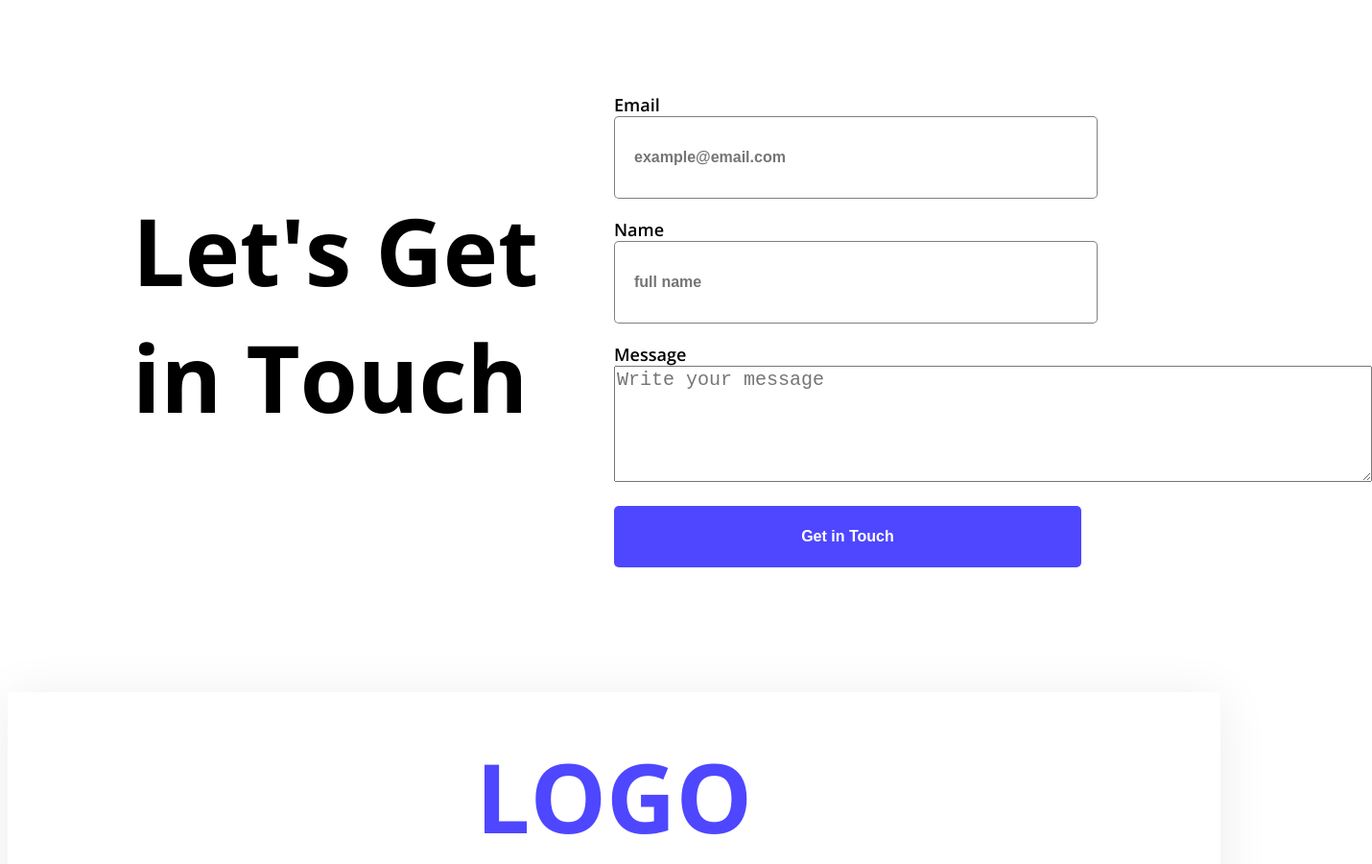
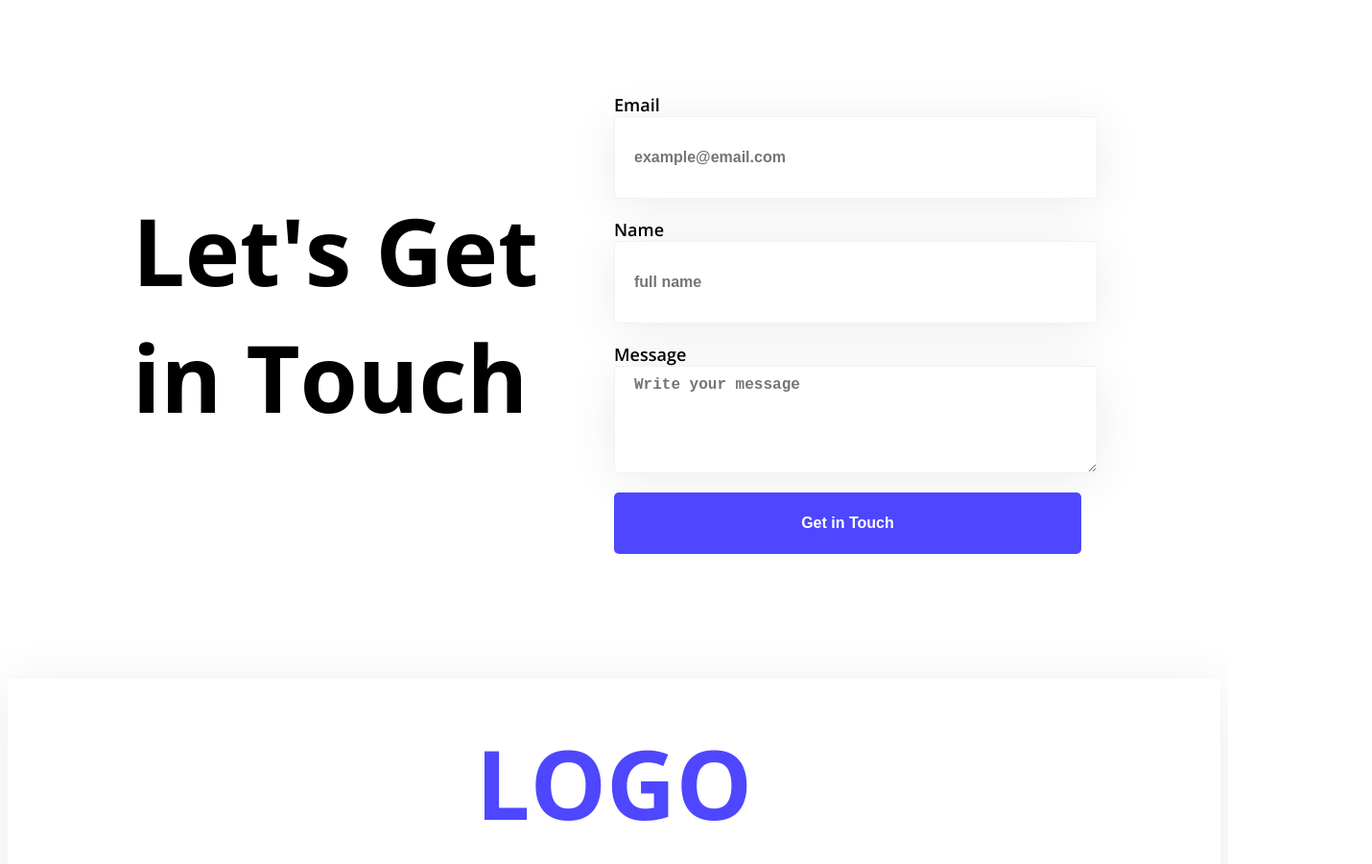
Before and after one commit to SakifaShah/Assignment-01, a plain HTML site: page index.html in a window 1280 px wide. Shown: the part 1820-2720 px from the top of the page at 96% size, 1430 px wide, since content can reach past the window. Drawn offline with nearby package versions, Linux system fonts and the light colour scheme.

Commit message:
fixed textarea

```diff
--- a/styles/assignment.css
+++ b/styles/assignment.css
@@ -179,7 +179,7 @@ nav h3{
 .connect input[type="email"], .connect input[type="text"]{
     font-size: 16px;
     font-weight: bold;
-    border: 1px solid rgba(0, 0, 0, 0.5);
+    border: 1px solid rgba(0, 0, 0, 0.05);
     color: white;
     height: 64px;
     border-radius: 5px;
@@ -187,6 +187,20 @@ nav h3{
     width: 92%;
     padding: 10px 20px;
     margin-bottom: 20px;
+    box-shadow: 0px 6px 50px 0px rgba(0,0,0,0.08);
+}
+
+.connect textarea{
+    font-size: 16px;
+    font-weight: bold;
+    border: 1px solid rgba(0, 0, 0, 0.05);
+    color: white;
+    border-radius: 5px;
+    display: block;
+    width: 92%;
+    padding: 10px 20px;
+    margin-bottom: 20px;
+    box-shadow: 0px 6px 50px 0px rgba(0,0,0,0.08);
 }
 
 .btn-connect{
```
